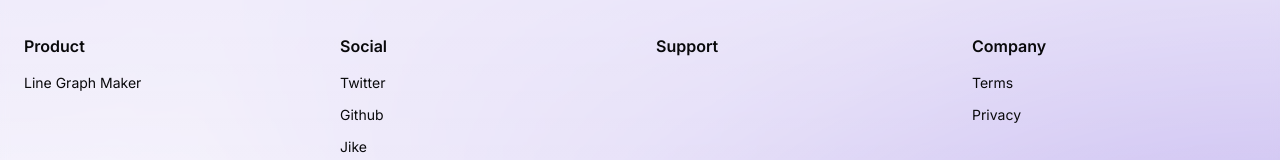
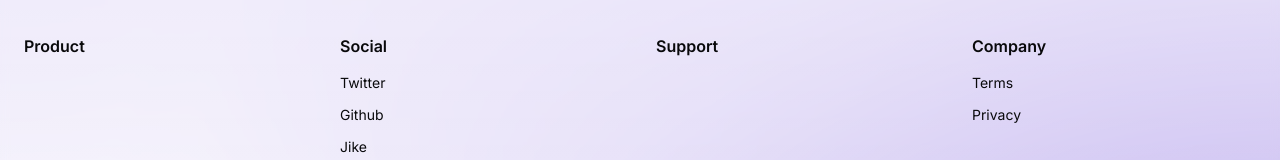
Before and after one commit to zhugezifang/nextjs-blog-template, a Next.js app: page /en/blog in a window 1280 px wide. Shown: the part 761-921 px from the top of the page. Built offline with nearby package versions, Linux system fonts and the light colour scheme.

Commit message:
Update footer.tsx

```diff
--- a/src/components/footer.tsx
+++ b/src/components/footer.tsx
@@ -13,7 +13,6 @@ export default async function Footer({
 
   const footerLinks = {
     [dict.footer.product]: [
-      { name: 'Line Graph Maker', href: `https://graph-maker.online` },
     ],
     [dict.footer.social]: [
       { name: dict.footer.links.twitter, href: `` },
```
